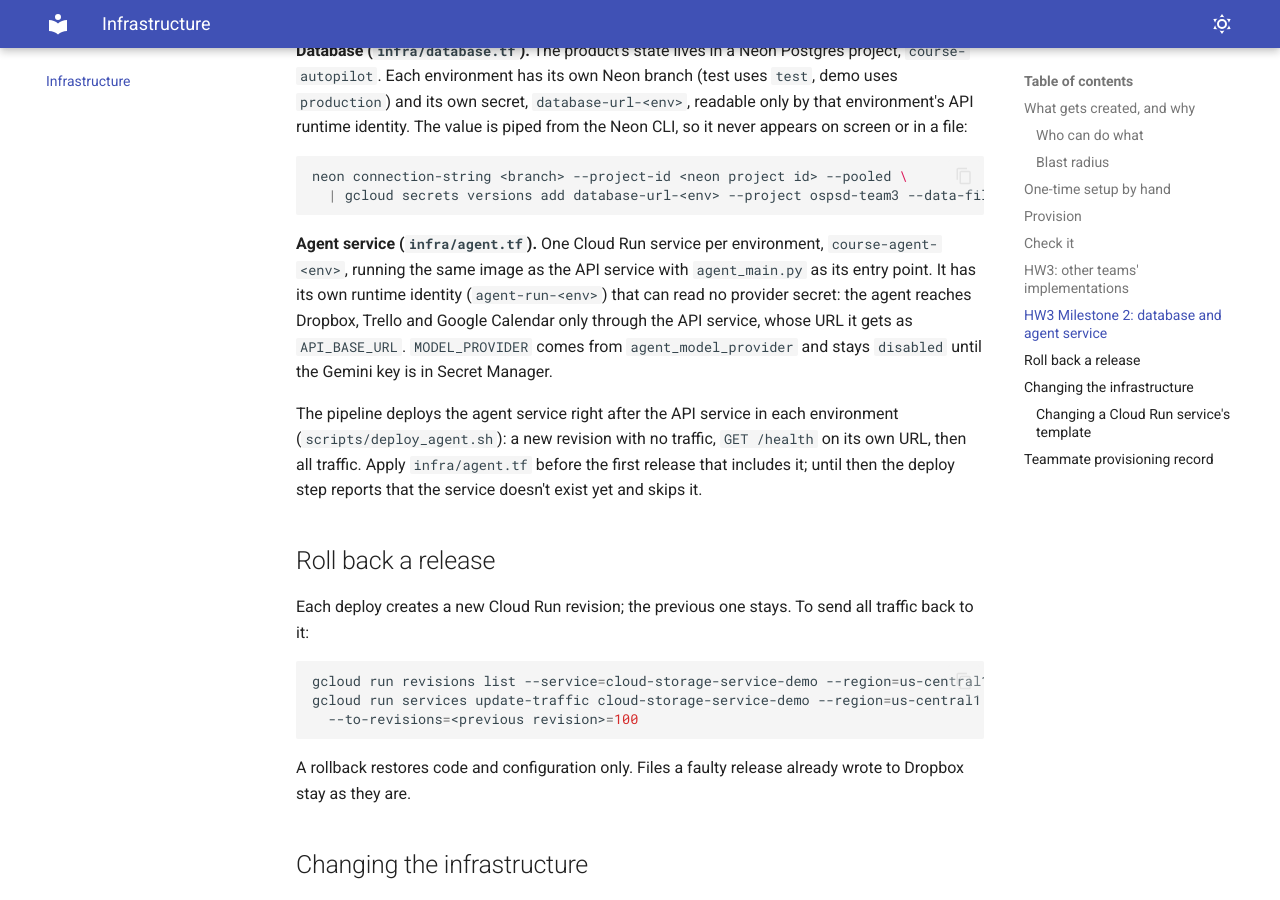
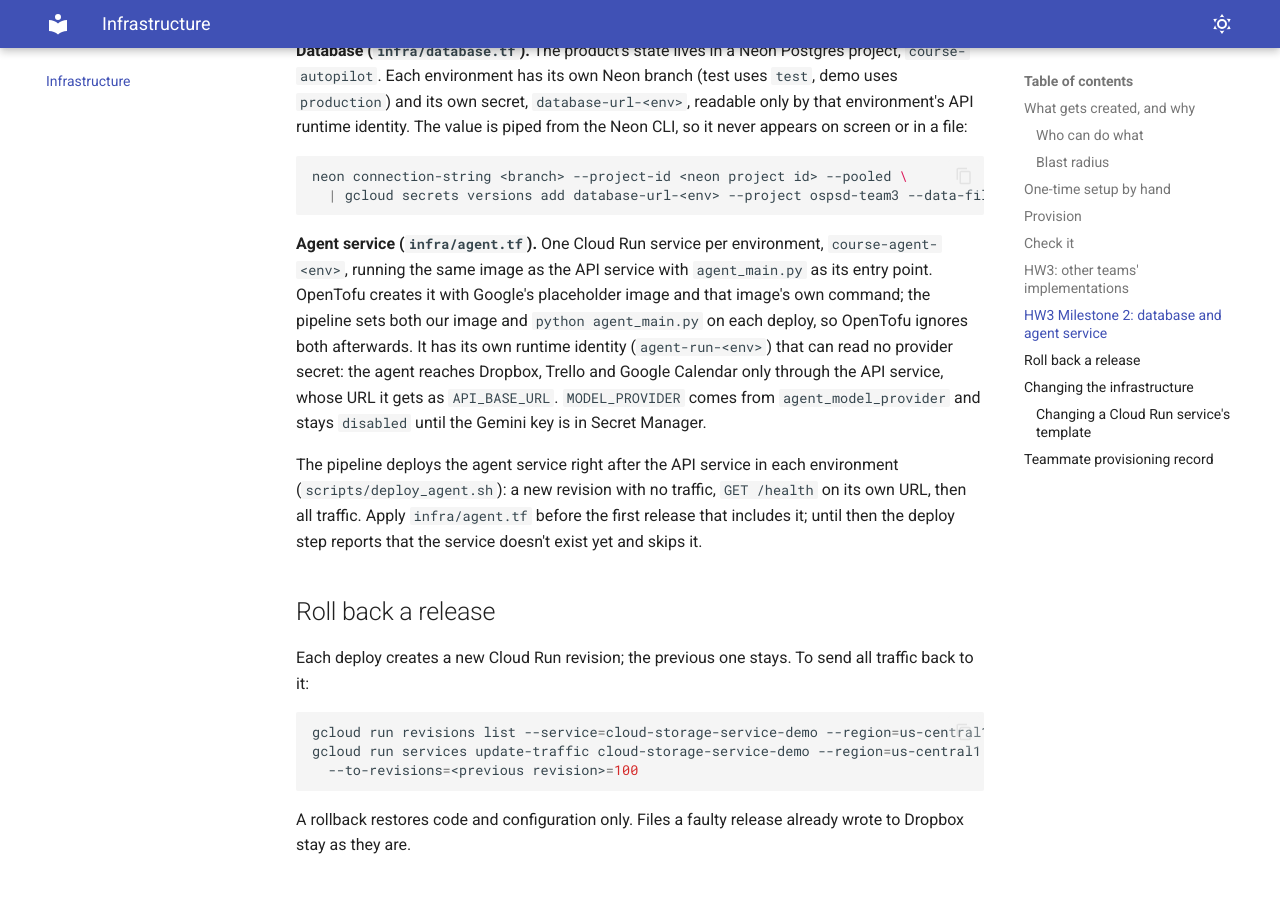
Before and after one commit to Shreyas191/OSPSD-Team-3, an MkDocs documentation site: the page built from docs/infrastructure.md, in a window 1280 px wide and 900 px high, scrolled down 6770 px. Built offline with MkDocs 1.6.1 and Material for MkDocs 9.7.7, drawn with Linux system fonts in a browser that asks for light colours.

Commit message:
fix: let the pipeline set the agent service's start command
The placeholder image OpenTofu creates a service with has no Python, so the
agent services' first revision failed to start with the command set in
OpenTofu. The command now comes with the image on each deploy
(scripts/deploy_agent.sh), and OpenTofu ignores it like the image.

````diff
--- a/docs/infrastructure.md
+++ b/docs/infrastructure.md
@@ -189,7 +189,7 @@ neon connection-string <branch> --project-id <neon project id> --pooled \
   | gcloud secrets versions add database-url-<env> --project ospsd-team3 --data-file=-
 ```
 
-**Agent service (`infra/agent.tf`).** One Cloud Run service per environment, `course-agent-<env>`, running the same image as the API service with `agent_main.py` as its entry point. It has its own runtime identity (`agent-run-<env>`) that can read no provider secret: the agent reaches Dropbox, Trello and Google Calendar only through the API service, whose URL it gets as `API_BASE_URL`. `MODEL_PROVIDER` comes from `agent_model_provider` and stays `disabled` until the Gemini key is in Secret Manager.
+**Agent service (`infra/agent.tf`).** One Cloud Run service per environment, `course-agent-<env>`, running the same image as the API service with `agent_main.py` as its entry point. OpenTofu creates it with Google's placeholder image and that image's own command; the pipeline sets both our image and `python agent_main.py` on each deploy, so OpenTofu ignores both afterwards. It has its own runtime identity (`agent-run-<env>`) that can read no provider secret: the agent reaches Dropbox, Trello and Google Calendar only through the API service, whose URL it gets as `API_BASE_URL`. `MODEL_PROVIDER` comes from `agent_model_provider` and stays `disabled` until the Gemini key is in Secret Manager.
 
 The pipeline deploys the agent service right after the API service in each environment (`scripts/deploy_agent.sh`): a new revision with no traffic, `GET /health` on its own URL, then all traffic. Apply `infra/agent.tf` before the first release that includes it; until then the deploy step reports that the service doesn't exist yet and skips it.
 
````
Also changed, not shown: 2 other files.
